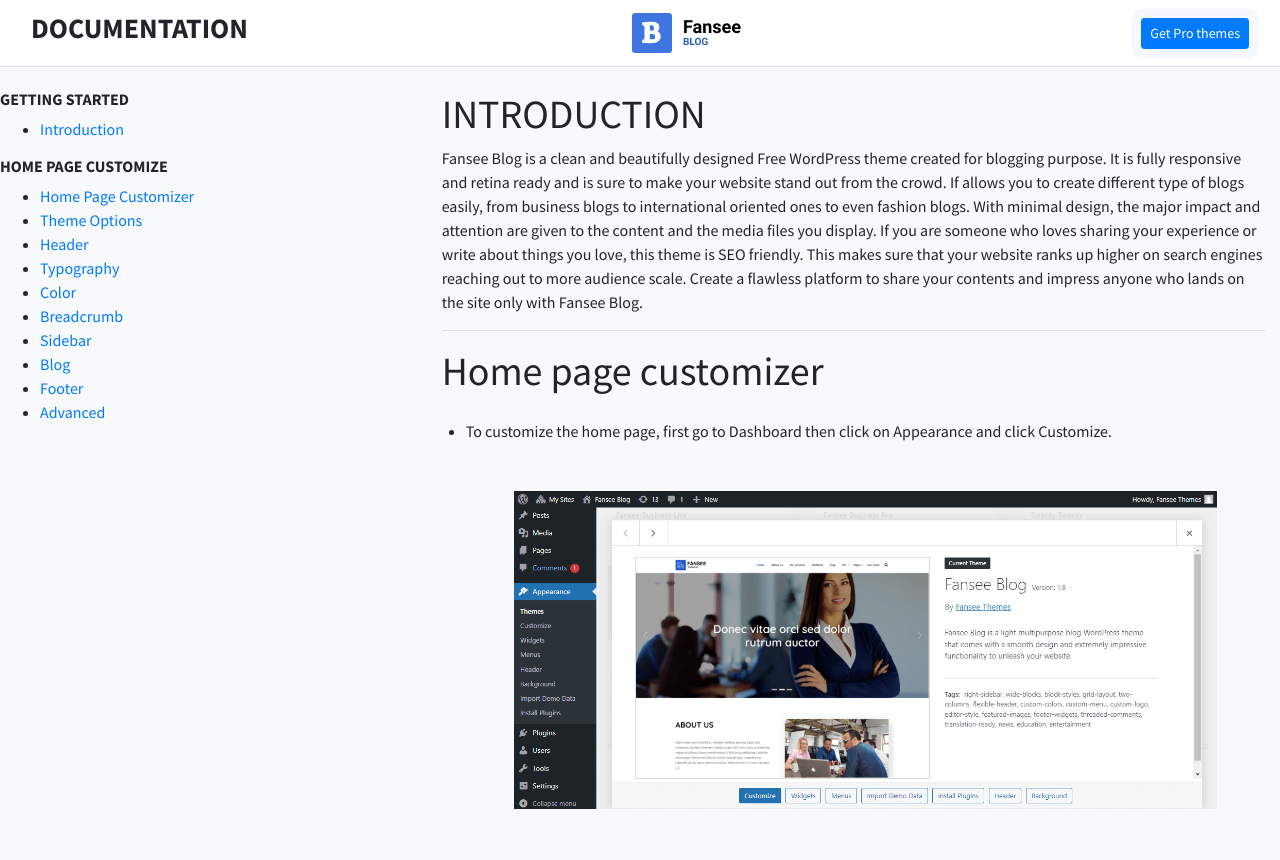
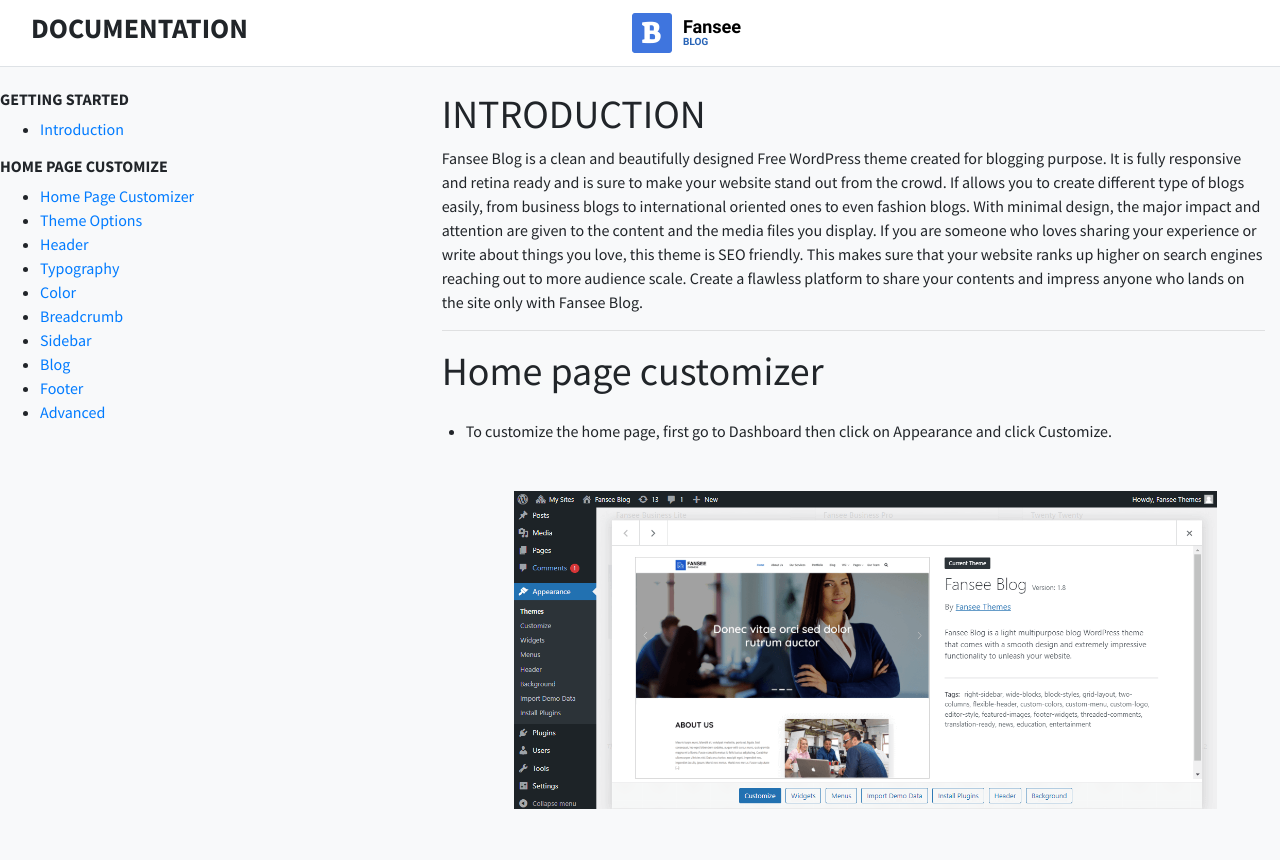
Before and after one commit to fanseethemes/doc-fansee-blog, a website: page index.html in a window 1280 px wide. Shown: the top 860 px of the page. Drawn offline with nearby package versions, Linux system fonts and the light colour scheme.

Commit message:
title changed and get pro themes button is removed from the site

```diff
--- a/index.html
+++ b/index.html
@@ -4,7 +4,7 @@
 <head>
     <meta charset="UTF-8">
     <meta name="viewport" content="width=device-width, initial-scale=1.0">
-    <title>Documentation</title>
+    <title>Fansee Blog Doc</title>
     <link
         href="https://fonts.googleapis.com/css2?family=Source+Sans+Pro:ital,wght@0,300;0,400;0,600;0,700;1,300;1,400;1,600&display=swap"
         rel="stylesheet">
@@ -35,7 +35,7 @@
                 </ul>
 
                 <!-- Button -->
-                <a class="navbar-btn btn btn-sm btn-primary pluse-effect-xs lift ml-auto"
+                <a class="navbar-btn btn btn-sm btn-primary pluse-effect-xs lift ml-auto invisible"
                     href="https://www.fanseethemes.com/downloads/fansee-business-pro/" target="_blank">
                     Get Pro themes
                 </a>
```
